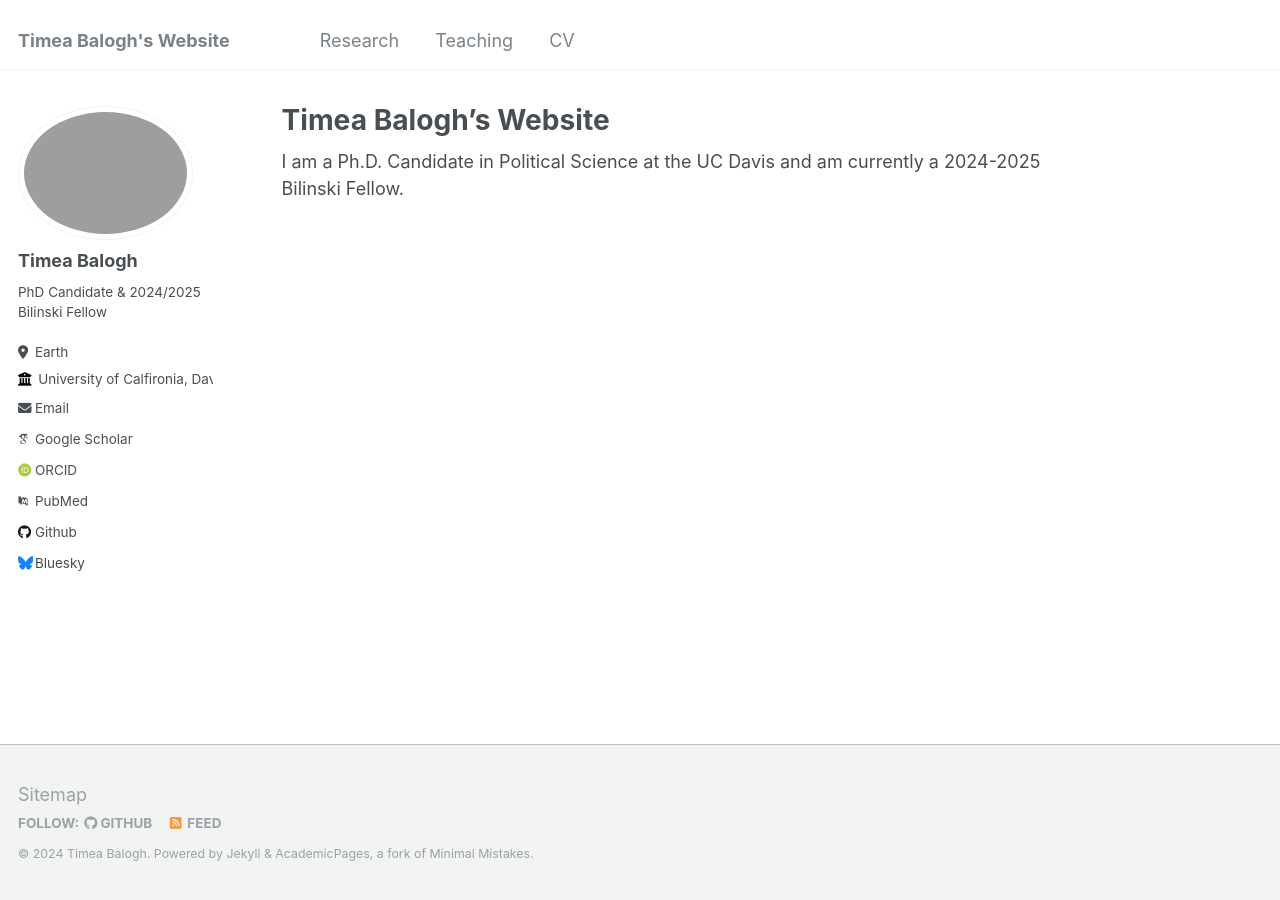
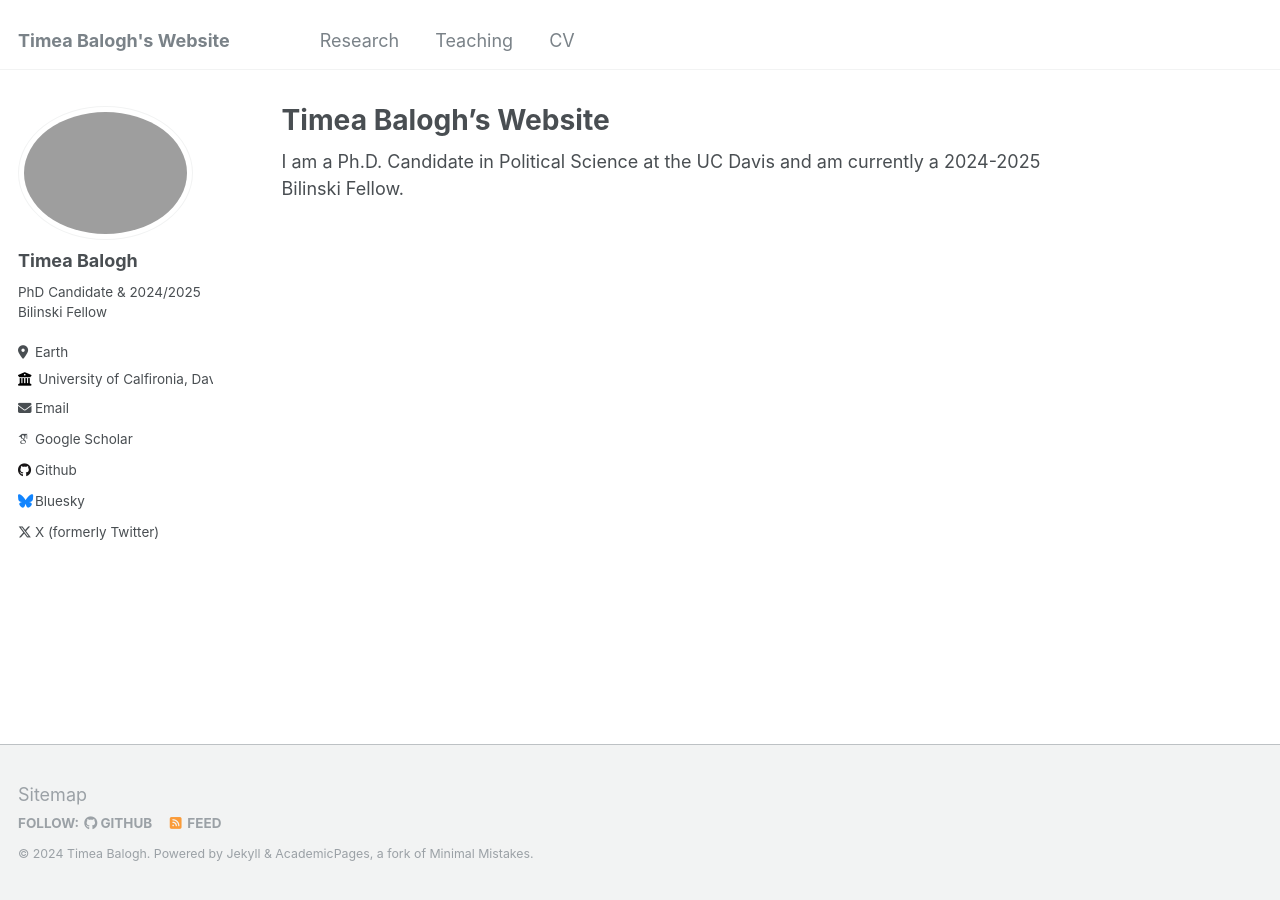
Before and after one commit to tbalogh007/tbalogh007.github.io, a Jekyll site: the page built from _pages/about.md, in a window 1280 px wide. Built offline with Jekyll 4.4.1, drawn with Linux system fonts in a browser that asks for light colours; some web fonts are replaced; part of the change alters nothing that is shown.

Commit message:
Update _config.yml

```diff
--- a/_config.yml
+++ b/_config.yml
@@ -31,47 +31,15 @@ author:
   email            : "tbalogh@ucdavis.edu"
 
   # Academic websites
-  arxiv            : # URL - Update with the correct link to your profile
   googlescholar    : "https://scholar.google.com/citations?user=PS_CX0AAAAAJ"
-  impactstory      : # URL
-  orcid            : "http://orcid.org/yourorcidurl"
-  semantic         : # URL
-  pubmed           : "https://www.ncbi.nlm.nih.gov/pubmed/?term=john+snow"
   researchgate     : # URL
 
   # Repositories and software development
-  bitbucket        : # Username - Update with your username on the site
-  codepen          : # Username
-  dribbble         : # Username
-  github           : "academicpages"
-  kaggle           : # Username
-  stackoverflow    : # User number or user number and name (i.e., use "1" or "1/jeff-atwood")
+  github           : "tbalogh007"
 
   # Social media
-  bluesky          : "bsky.app" # Replace this with you Bluesky username
-  facebook         : # Username
-  flickr           : # Username
-  foursquare       : # Username
-  goodreads        : # Username
-  google_plus      : # Username
-  keybase          : # Username
-  instagram        : # Username
-  lastfm           : # Username
-  linkedin         : # Username
-  mastodon         : # URL
-  medium           : # URL
-  pinterest        : # Username
-  soundcloud       : # Username
-  steam            : # Username
-  telegram         : # URL
-  tumblr           : # Username
-  twitter          : # Username for X / Twitter
-  vine             : # Username
-  weibo            : # Username
-  wikipedia        : # Username
-  xing             : # Username
-  youtube          : # Username
-  zhihu            : # URL
+  bluesky          : "tbalogh" # Replace this with you Bluesky username
+  twitter          : "timeabal"
 
 
 # Site Settings
```
